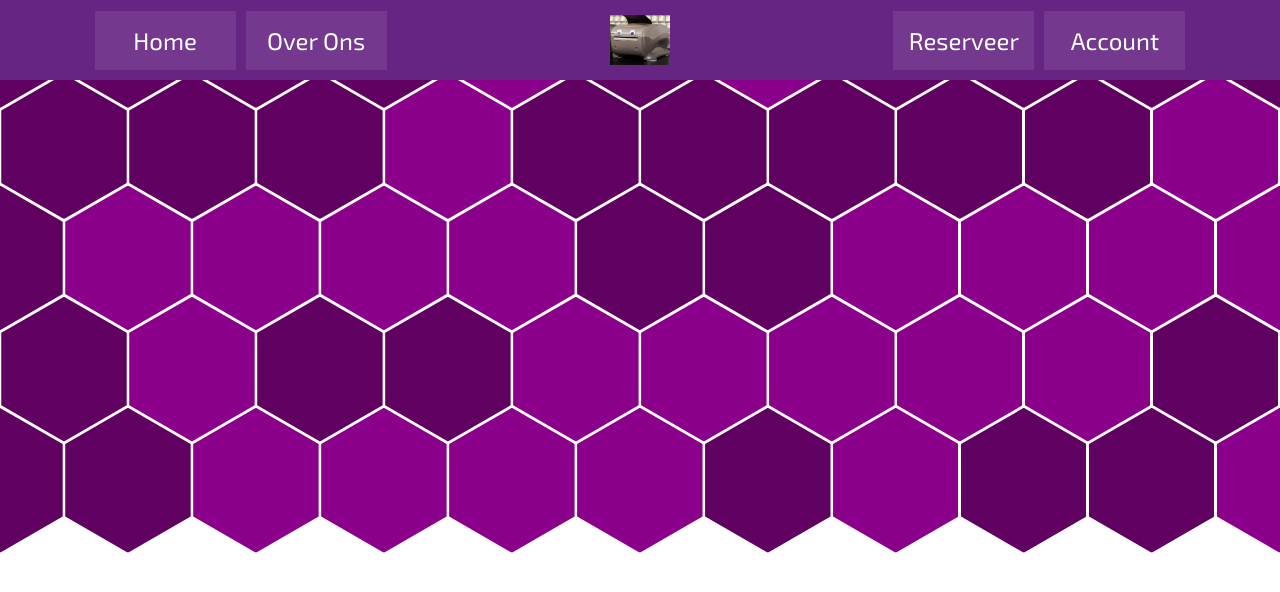
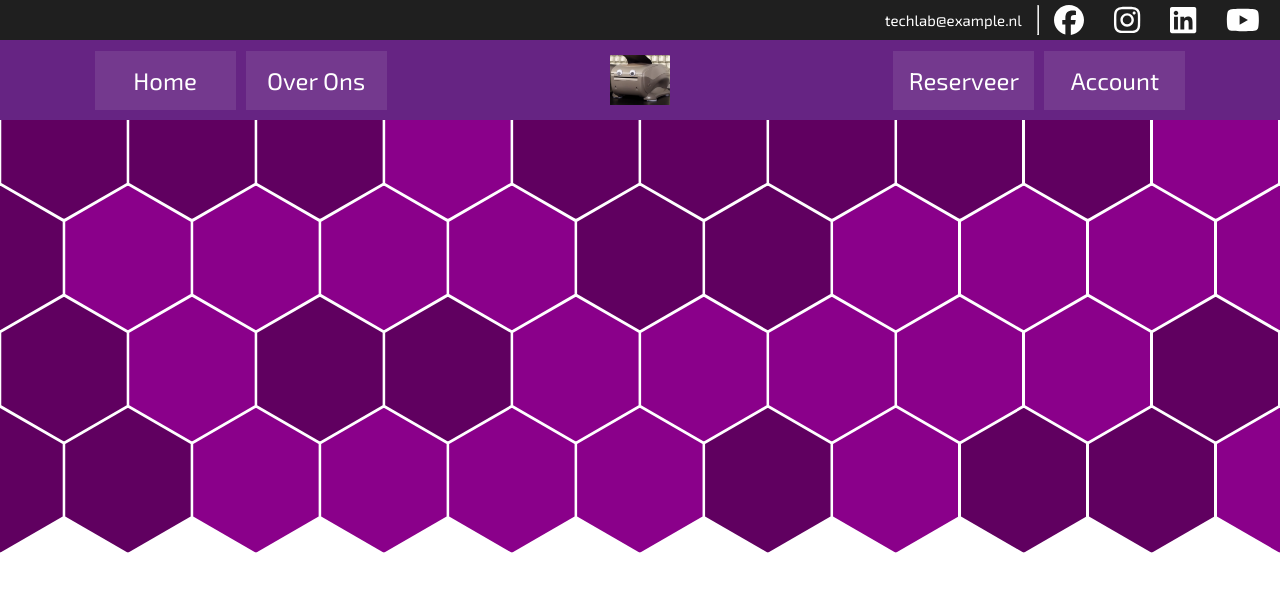
Before and after one commit to AstralPlays/boekingtechlab, an Angular app in the folder src/Angular-UI/: page / in a window 1280 px wide. Shown: the top 592 px of the page. Built offline with nearby package versions, Linux system fonts and the light colour scheme.

Commit message:
social media bar

```diff
--- a/src/Angular-UI/src/app/app.module.ts
+++ b/src/Angular-UI/src/app/app.module.ts
@@ -6,12 +6,14 @@ import { AppComponent } from './app.component';
 import { HeaderComponent } from './components/header/header.component';
 import { BackgroundComponent } from './components/background/background.component';
 import { FontAwesomeModule } from '@fortawesome/angular-fontawesome';
+import { SocialMediaBarComponent } from './components/social-media-bar/social-media-bar.component';
 
 @NgModule({
 	declarations: [
 		AppComponent,
 		HeaderComponent,
-		BackgroundComponent
+		BackgroundComponent,
+		SocialMediaBarComponent
 	],
 	imports: [
 		BrowserModule,
--- a/src/Angular-UI/src/app/components/header/header.component.html
+++ b/src/Angular-UI/src/app/components/header/header.component.html
@@ -1,4 +1,6 @@
 <header>
+	<app-social-media-bar></app-social-media-bar>
+
 	<nav>
 		<div class="menu-nav ">
 			<div class="menu" (click)="toggleMenu()">
--- /dev/null
+++ b/src/Angular-UI/src/app/components/social-media-bar/social-media-bar.component.html
@@ -0,0 +1,9 @@
+<div class="social-media">
+	<a href="mailto:{{email}}" class="email">{{email}}</a>
+
+	<hr>
+
+	<a *ngFor="let media of socialMedia" href="{{media.link}}" target="_blank" class="social-media-item">
+		<fa-icon [icon]="media.icon"></fa-icon>
+	</a>
+</div>
--- /dev/null
+++ b/src/Angular-UI/src/app/components/social-media-bar/social-media-bar.component.scss
@@ -0,0 +1,32 @@
+.social-media {
+	background: #1F1F1F;
+	display: flex;
+	justify-content: flex-end;
+	align-items: center;
+	padding: 5px;
+
+	.email {
+		color: white;
+		text-decoration: none;
+		font-size: 15px;
+		height: 30px;
+		padding: 0 15px;
+		display: flex;
+		align-items: center;
+	}
+
+	hr {
+		height: 30px;
+	}
+
+	.social-media-item {
+		color: white;
+		line-height: 0;
+		font-size: 25px;
+		padding: 0 15px;
+
+		fa-icon {
+			font-size: 30px;
+		}
+	}
+}
--- /dev/null
+++ b/src/Angular-UI/src/app/components/social-media-bar/social-media-bar.component.ts
@@ -0,0 +1,21 @@
+import { Component, OnInit } from '@angular/core';
+import { faFacebook, faInstagram, faLinkedin, faYoutube } from '@fortawesome/free-brands-svg-icons';
+
+@Component({
+	selector: 'app-social-media-bar',
+	templateUrl: './social-media-bar.component.html',
+	styleUrls: ['./social-media-bar.component.scss']
+})
+
+export class SocialMediaBarComponent implements OnInit {
+	socialMedia = [
+		{ icon: faFacebook, link: 'https://www.facebook.com/techlab' },
+		{ icon: faInstagram, link: 'https://www.facebook.com/techlab' },
+		{ icon: faLinkedin, link: 'https://www.facebook.com/techlab' },
+		{ icon: faYoutube, link: 'https://www.facebook.com/techlab' }];
+	email = 'techlab@example.nl';
+
+	ngOnInit(): void {
+
+	}
+}
```
Also changed, not shown: 1 other file (tests, documents, lock files or other folders).
